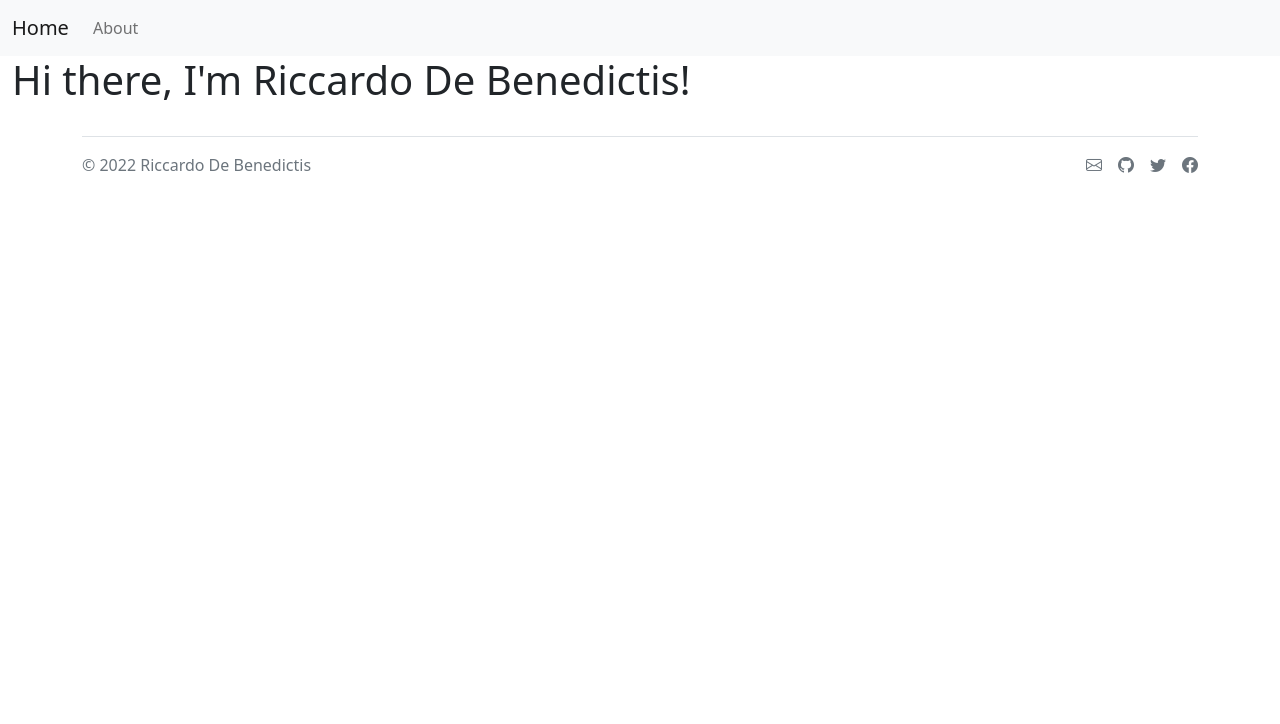
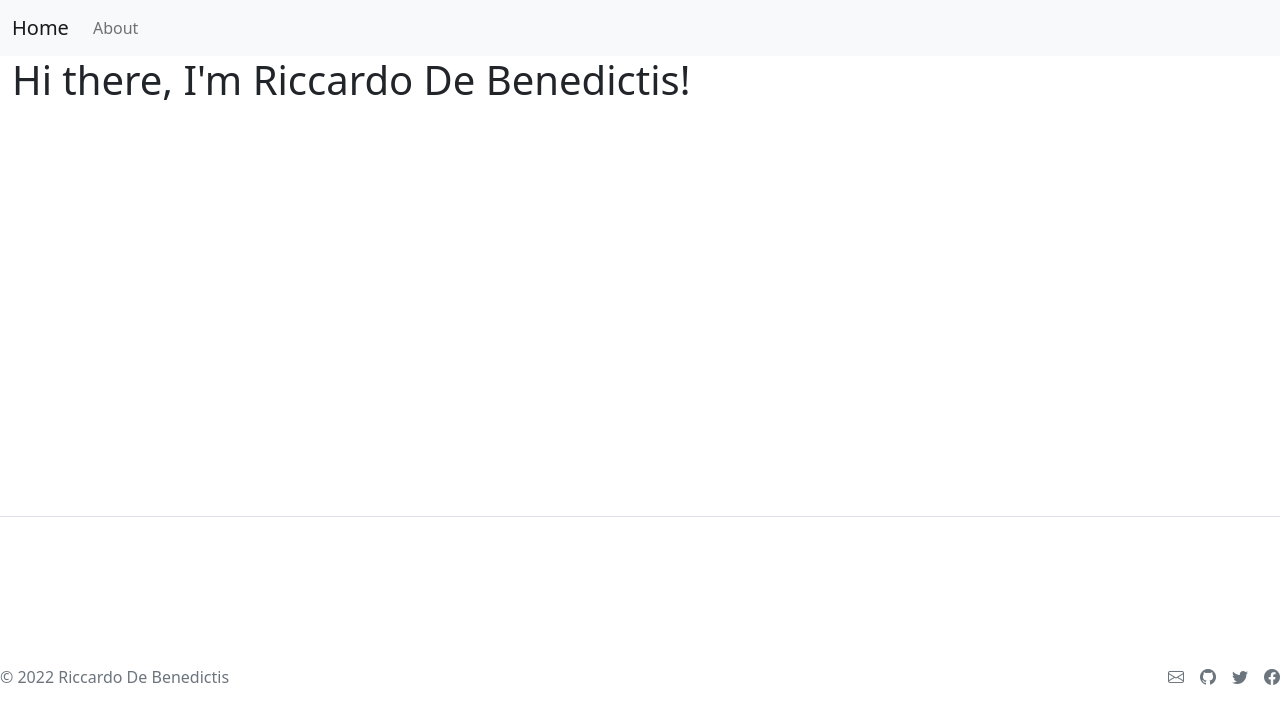
Before and after one commit to riccardodebenedictis/riccardodebenedictis.github.io, a Jekyll site: the page built from index.html, in a window 1280 px wide. Shown: the top 724 px of the page. Built offline with Jekyll 4.4.1, drawn with Linux system fonts in a browser that asks for light colours.

Commit message:
trying with css..

```diff
--- a/css/main.css
+++ b/css/main.css
@@ -1,3 +1,7 @@
 .footer {
-    bottom: 0;
+    position: absolute;
+    width: 100%;
+    min-height: 320px;
+    bottom: 40px;
+    left: 0;
 }
```
